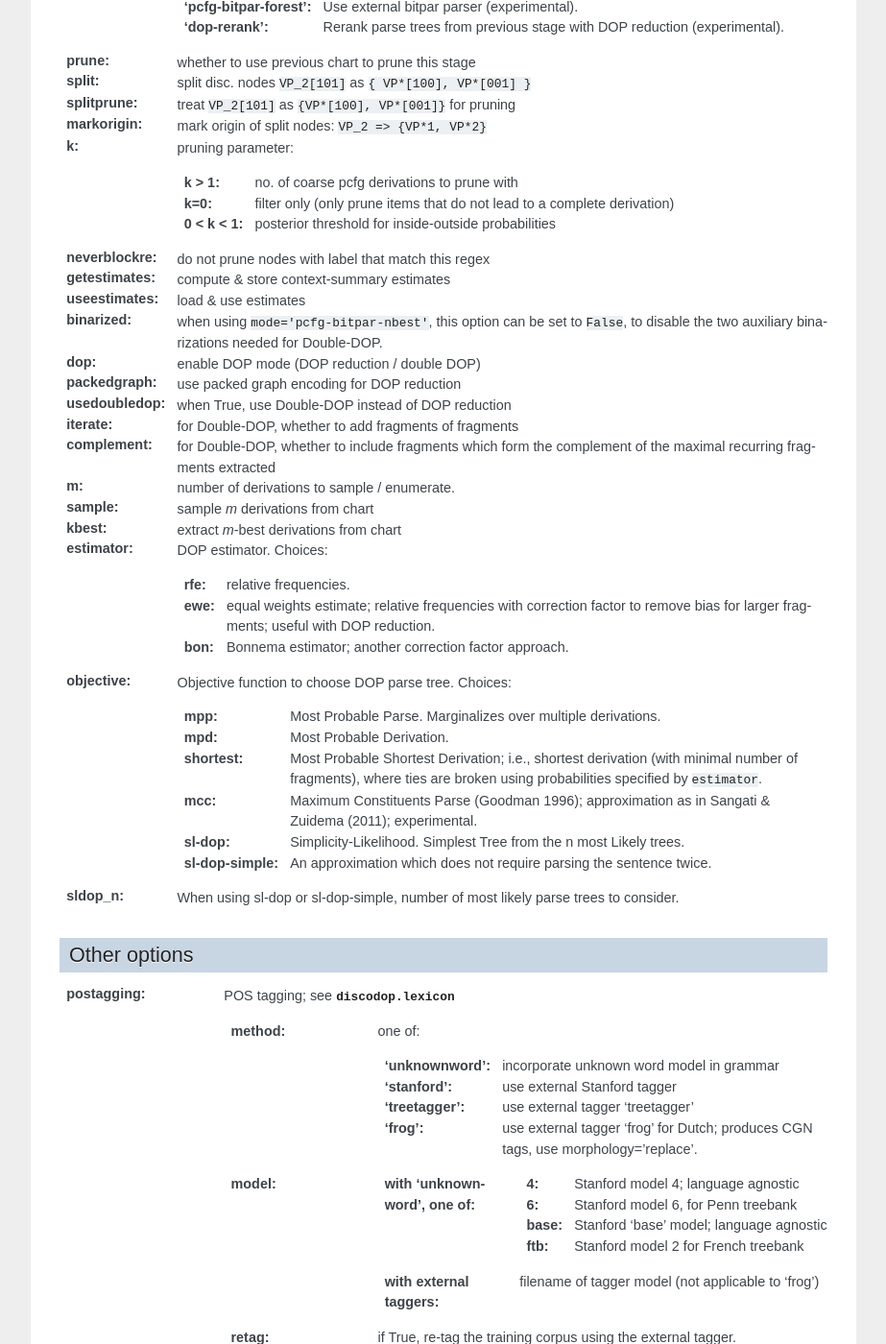
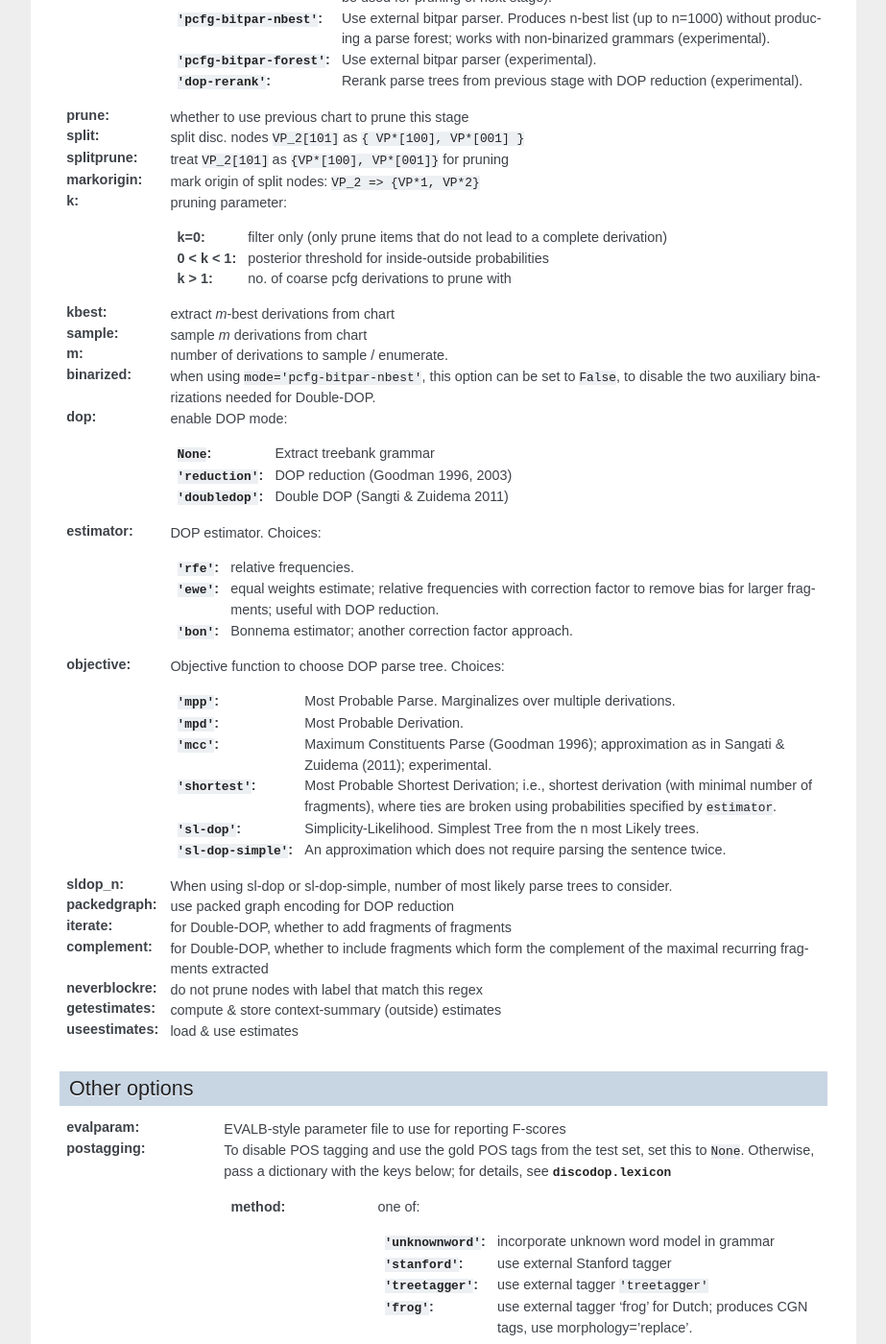
Before and after one commit to andreasvc/disco-dop, a Sphinx documentation site: the page built from docs/params.rst, in a window 1280 px wide and 1400 px high, scrolled down 1931 px. Shown: the whole window at 96% size, without its empty margins (198-1121 px from the left). Built offline with Sphinx 7.4.7, drawn with Linux system fonts in a browser that asks for light colours; some of the changed text lies outside the part shown.

Commit message:
dop parameter takes argument of dop implementation
current options are 'reduction' and 'doubledop';
this parameter makes it possible to specify new implmentations.

```diff
--- a/docs/conf.py
+++ b/docs/conf.py
@@ -49,9 +49,9 @@ copyright = u'2014, Andreas van Cranenburgh'
 # built documents.
 #
 # The short X.Y version.
-version = '0.4.1'
+version = '0.5'
 # The full version, including alpha/beta/rc tags.
-release = '0.4.1pre1'
+release = '0.5pre1'
 
 # The language for content autogenerated by Sphinx. Refer to documentation
 # for a list of supported languages.
--- a/docs/params.rst
+++ b/docs/params.rst
@@ -56,11 +56,11 @@ Binarization
 
     :method: Binarization method; choices:
 
-        :None: Treebank is already binarized.
-        :'default': basic binarization (recommended).
-        :'optimal': binarization which optimizes for lowest fan-out or parsing complexity.
-        :'optimalhead': like ``optimal``, but only considers head-driven binarizations.
-    :factor: 'left' or 'right'. The direction of binarization when using ``default``.
+        :``None``: Treebank is already binarized.
+        :``'default'``: basic binarization (recommended).
+        :``'optimal'``: binarization which optimizes for lowest fan-out or parsing complexity.
+        :``'optimalhead'``: like ``optimal``, but only considers head-driven binarizations.
+    :factor: ``'left'`` or ``'right'``. The direction of binarization when using ``default``.
     :headrules: file with rules for finding heads of constituents
     :revmarkov: whether to reverse the horizontal markovization context when using ``default``.
     :v: vertical markovization context; default 1; 2 means 1 extra level of parent annotation.
@@ -93,119 +93,122 @@ Where the keys and values are:
 :name: identifier, used for filenames
 :mode: The type of parser to use
 
-    :'pcfg': CKY parser
-    :'plcfrs': use the agenda-based PLCFRS parser
-    :'pcfg-posterior': Compute inside-outside probabilities (does not produce
+    :``'pcfg'``: CKY parser
+    :``'plcfrs'``: use the agenda-based PLCFRS parser
+    :``'pcfg-posterior'``: Compute inside-outside probabilities (does not produce
         parse trees, can only be used for pruning of next stage).
-    :'pcfg-bitpar-nbest': Use external bitpar parser. Produces n-best list
+    :``'pcfg-bitpar-nbest'``: Use external bitpar parser. Produces n-best list
         (up to n=1000) without producing a parse forest; works with
         non-binarized grammars (experimental).
-    :'pcfg-bitpar-forest': Use external bitpar parser (experimental).
-    :'dop-rerank': Rerank parse trees from previous stage with DOP reduction (experimental).
+    :``'pcfg-bitpar-forest'``: Use external bitpar parser (experimental).
+    :``'dop-rerank'``: Rerank parse trees from previous stage with DOP reduction (experimental).
 :prune: whether to use previous chart to prune this stage
 :split: split disc. nodes ``VP_2[101]`` as ``{ VP*[100], VP*[001] }``
 :splitprune: treat ``VP_2[101]`` as ``{VP*[100], VP*[001]}`` for pruning
 :markorigin: mark origin of split nodes: ``VP_2 => {VP*1, VP*2}``
 :k: pruning parameter:
 
-    :k > 1: no. of coarse pcfg derivations to prune with
     :k=0: filter only (only prune items that do not lead to a complete derivation)
     :0 < k < 1: posterior threshold for inside-outside probabilities
-:neverblockre: do not prune nodes with label that match this regex
-:getestimates: compute & store context-summary estimates
-:useestimates: load & use estimates
+    :k > 1: no. of coarse pcfg derivations to prune with
+:kbest: extract *m*-best derivations from chart
+:sample: sample *m* derivations from chart
+:m: number of derivations to sample / enumerate.
 :binarized: when using ``mode='pcfg-bitpar-nbest'``, this option can be set to
     ``False``, to disable the two auxiliary binarizations needed for Double-DOP.
-:dop: enable DOP mode (DOP reduction / double DOP)
+:dop: enable DOP mode:
+
+    :``None``: Extract treebank grammar
+    :``'reduction'``: DOP reduction (Goodman 1996, 2003)
+    :``'doubledop'``: Double DOP (Sangti & Zuidema 2011)
+:estimator: DOP estimator. Choices:
+
+    :``'rfe'``: relative frequencies.
+    :``'ewe'``: equal weights estimate; relative frequencies with correction factor
+        to remove bias for larger fragments; useful with DOP reduction.
+    :``'bon'``: Bonnema estimator; another correction factor approach.
+:objective: Objective function to choose DOP parse tree. Choices:
+
+    :``'mpp'``: Most Probable Parse. Marginalizes over multiple derivations.
+    :``'mpd'``: Most Probable Derivation.
+    :``'mcc'``:
+        Maximum Constituents Parse (Goodman 1996);
+        approximation as in Sangati & Zuidema (2011); experimental.
+    :``'shortest'``: Most Probable Shortest Derivation; i.e., shortest derivation
+        (with minimal number of fragments), where ties are broken using
+        probabilities specified by ``estimator``.
+    :``'sl-dop'``: Simplicity-Likelihood. Simplest Tree from the n most Likely trees.
+    :``'sl-dop-simple'``: An approximation which does not require parsing the sentence twice.
+:sldop_n: When using sl-dop or sl-dop-simple,
+    number of most likely parse trees to consider.
 :packedgraph: use packed graph encoding for DOP reduction
-:usedoubledop: when True, use Double-DOP instead of DOP reduction
 :iterate: for Double-DOP, whether to add fragments of fragments
 :complement: for Double-DOP, whether to include fragments which
     form the complement of the maximal recurring fragments extracted
-:m: number of derivations to sample / enumerate.
-:sample: sample *m* derivations from chart
-:kbest: extract *m*-best derivations from chart
-:estimator: DOP estimator. Choices:
-
-    :rfe: relative frequencies.
-    :ewe: equal weights estimate; relative frequencies with correction factor
-        to remove bias for larger fragments; useful with DOP reduction.
-    :bon: Bonnema estimator; another correction factor approach.
-:objective: Objective function to choose DOP parse tree. Choices:
-
-    :mpp: Most Probable Parse. Marginalizes over multiple derivations.
-    :mpd: Most Probable Derivation.
-    :shortest: Most Probable Shortest Derivation; i.e., shortest derivation
-        (with minimal number of fragments), where ties are broken using
-        probabilities specified by ``estimator``.
-    :mcc:
-        Maximum Constituents Parse (Goodman 1996);
-        approximation as in Sangati & Zuidema (2011); experimental.
-    :sl-dop: Simplicity-Likelihood. Simplest Tree from the n most Likely trees.
-    :sl-dop-simple: An approximation which does not require parsing the sentence twice.
-:sldop_n: When using sl-dop or sl-dop-simple,
-    number of most likely parse trees to consider.
+:neverblockre: do not prune nodes with label that match this regex
+:getestimates: compute & store context-summary (outside) estimates
+:useestimates: load & use estimates
 
 Other options
 --------------
 
-:postagging: POS tagging; see :mod:`discodop.lexicon`
+:evalparam: EVALB-style parameter file to use for reporting F-scores
+:postagging: To disable POS tagging and use the gold POS tags from the test set, set this to ``None``.
+    Otherwise, pass a dictionary with the keys below; for details, see :mod:`discodop.lexicon`
 
     :method: one of:
 
-        :'unknownword': incorporate unknown word model in grammar
-        :'stanford': use external Stanford tagger
-        :'treetagger': use external tagger 'treetagger'
-        :'frog': use external tagger 'frog' for Dutch; produces CGN tags, use morphology='replace'.
+        :``'unknownword'``: incorporate unknown word model in grammar
+        :``'stanford'``: use external Stanford tagger
+        :``'treetagger'``: use external tagger ``'treetagger'``
+        :``'frog'``: use external tagger 'frog' for Dutch; produces CGN tags, use morphology='replace'.
     :model:
 
         :with 'unknownword', one of:
-            :4: Stanford model 4; language agnostic
-            :6: Stanford model 6, for Penn treebank
-            :base: Stanford 'base' model; language agnostic
-            :ftb: Stanford model 2 for French treebank
+            :``'4'``: Stanford model 4; language agnostic
+            :``'6'``: Stanford model 6, for the English Penn treebank
+            :``'base'``: Stanford 'base' model; language agnostic
+            :``'ftb'``: Stanford model 2 for French treebank
         :with external taggers: filename of tagger model (not applicable to 'frog')
-    :retag: if True, re-tag the training corpus using the external tagger.
+    :retag: if ``True``, re-tag the training corpus using the external tagger.
     :unknownthreshold: use probabilities of words that occur this number of times or less for unknown words
     :openclassthreshold: add unseen tags for known words when tag rewrites
         at least this number of words. 0 to disable.
     :simplelexsmooth: enable/disable sophisticated smoothing (untested)
+:punct: one of ...
 
+    :``None``: leave punctuation as is.
+    :``'move'``: move punctuation to appropriate constituents using heuristics.
+    :``'moveall'``: same as 'move', but moves all preterminals under root,
+        instead of only recognized punctuation.
+    :``'remove'``: eliminate punctuation.
+    :``'root'``: attach punctuation directly to root (as in original Negra/Tiger
+        treebanks).
+:functions: one of ...
+
+    :``None``: leave syntactic labels as is.
+    :``'add'``: concatenate grammatical function to syntactic label,
+        separated by a hypen: e.g., NP => NP-SBJ
+    :``'remove'``: strip away hyphen-separated grammatical function,
+        e.g., NP-SBJ => NP
+    :``'replace'``: replace syntactic label with grammatical function,
+        e.g., NP => SBJ
+:morphology: one of ...
+
+    :``None``: use POS tags as preterminals
+    :``'add'``: concatenate morphological information to POS tags,
+        e.g., DET/sg.def
+    :``'replace'``: use morphological information as preterminal label
+    :``'between'``: add node with morphological information between
+        POS tag and word, e.g., (DET (sg.def the))
+:lemmas: one of ...
+
+    :``None``: ignore lemmas
+    :``'between'``: insert lemma as node between POS tag and word.
+:removeempty: ``True`` or ``False``; whether to remove empty terminals from train, test sets.
 :transformations: apply treebank transformations;
     see source of :func:`discodop.treebanktransforms.transform`
 :relationalrealizational: apply RR-transform; see :func:`discodop.treebanktransforms.rrtransform`
-:punct: one of ...
-
-    :None: leave punctuation as is.
-    :'move': move punctuation to appropriate constituents using heuristics.
-    :'moveall': same as 'move', but moves all preterminals under root,
-        instead of only recognized punctuation.
-    :'remove': eliminate punctuation.
-    :'root': attach punctuation directly to root (as in original Negra/Tiger
-        treebanks).
-:functions: one of ...
-
-    :None: leave syntactic labels as is.
-    :'add': concatenate grammatical function to syntactic label,
-        separated by a hypen: e.g., NP => NP-SBJ
-    :'remove': strip away hyphen-separated grammatical function,
-        e.g., NP-SBJ => NP
-    :'replace': replace syntactic label with grammatical function,
-        e.g., NP => SBJ
-:morphology: one of ...
-
-    :None: use POS tags as preterminals
-    :'add': concatenate morphological information to POS tags,
-        e.g., DET/sg.def
-    :'replace': use morphological information as preterminal label
-    :'between': add node with morphological information between
-        POS tag and word, e.g., (DET (sg.def the))
-:lemmas: one of ...
-
-    :None: ignore lemmas
-    :'between': insert lemma as node between POS tag and word.
-:removeempty: True or False; whether to remove empty terminals from train, test sets.
-:evalparam: EVALB-style parameter file to use for reporting F-scores
 :verbosity: control the amount of output to console;
     a logfile ``output.log`` is also kept with a fixed log level of 2.
 
@@ -215,4 +218,4 @@ Other options
     :3: dump derivations/parse trees
     :4: dump chart
 
-:numproc: default 1; increase to use multiple CPUs; None: use all CPUs.
+:numproc: default 1; increase to use multiple CPUs; ``None``: use all CPUs.
```
Also changed, not shown: other parts of docs/params.rst (+9 -9 lines), 7 other files.
